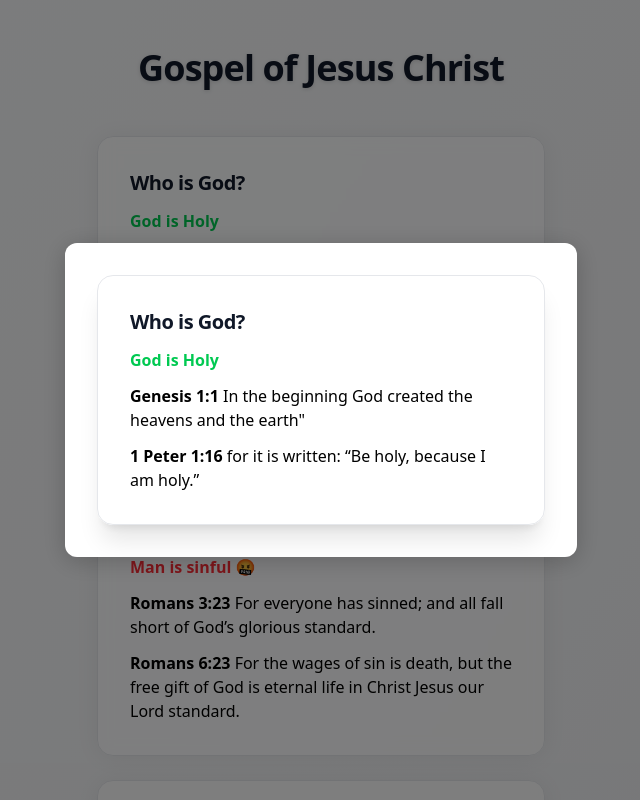
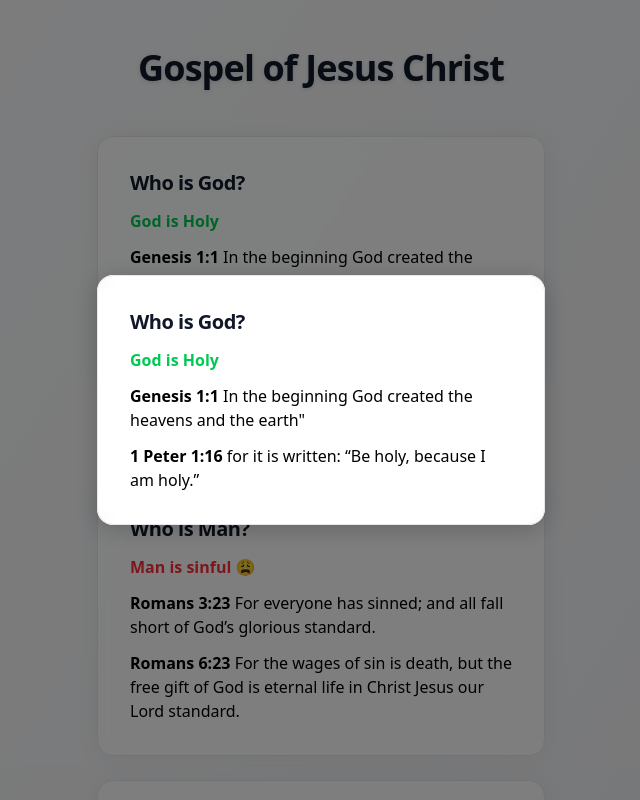
Before and after one commit to JosephCanete/gospel-tract, a React (Vite) app: page / in a window 1280 px wide. Both pictures are taken after a click on the button 640 px from the left and 261 px from the top of the page. Shown: the top 800 px of the page, without its empty margins (319-959 px from the left). Built offline with nearby package versions, Linux system fonts and the light colour scheme.

Commit message:
chore: update some cosmetics

```diff
--- a/src/App.tsx
+++ b/src/App.tsx
@@ -1,12 +1,24 @@
-import { useState } from "react";
+import { useState, useEffect } from "react";
 import "./App.css";
 import Dialog from "./Dialog";
 
 function App() {
   const [dialog, setDialog] = useState(false);
   const [dialogContent, setDialogContent] = useState<React.ReactNode>(null);
+
+  useEffect(() => {
+    if (dialog) {
+      document.body.style.overflow = "hidden";
+    } else {
+      document.body.style.overflow = "";
+    }
+    return () => {
+      document.body.style.overflow = "";
+    };
+  }, [dialog]);
+
   const { card, title } = {
-    card: "bg-white/80 shadow-xl rounded-2xl p-8 max-w-md mx-auto gap-3 flex flex-col w-full text-left hover:shadow-2xl transition-all duration-300 cursor-pointer border border-gray-200 backdrop-blur-sm",
+    card: "bg-white/80  shadow-xl rounded-2xl p-8 max-w-md mx-auto gap-3 flex flex-col w-full text-left hover:shadow-2xl transition-all duration-300 cursor-pointer border border-gray-200 backdrop-blur-sm",
     title: "text-xl font-semibold tracking-tight text-gray-900 ",
   };
 
@@ -48,7 +60,7 @@ function App() {
       content: (
         <>
           <h3 className={title}>Who is Man?</h3>
-          <span className="text-red-500 font-bold">Man is sinful 🤬</span>
+          <span className="text-red-500 font-bold">Man is sinful 😩</span>
           <p>
             <span className="font-bold">Romans 3:23 </span>
             For everyone has sinned; and all fall short of God’s glorious
@@ -110,7 +122,7 @@ function App() {
         <>
           <h3 className={title}>What must man do?</h3>
           <span className="italic">
-            Put our Faith in Jesus Christ. Grace alone Christ Alone
+            "Put our Faith in Jesus Christ. Grace alone Christ Alone"
           </span>
           <p>
             <span className="font-bold">1 Peter 3:18 </span>
@@ -146,7 +158,7 @@ function App() {
   };
 
   return (
-    <div className="min-h-screen py-12 flex flex-col gap-8 items-center justify-center bg-gradient-to-br from-gray-50 via-gray-100 to-gray-200">
+    <div className="min-h-screen px-4  py-12 flex flex-col gap-8 items-center justify-center bg-gradient-to-br from-gray-50 via-gray-100 to-gray-200">
       <h1 className="text-gray-900 text-4xl font-extrabold tracking-tight mb-4 drop-shadow-sm">
         Gospel of Jesus Christ
       </h1>
--- a/src/Dialog.tsx
+++ b/src/Dialog.tsx
@@ -25,11 +25,10 @@ const Dialog: React.FC<DialogProps> = ({ open, onClose, children }) => {
       onClick={onClose}
     >
       <div
+        className="rounded-2xl"
         style={{
           background: "#fff",
-          borderRadius: 12,
           boxShadow: "0 4px 24px rgba(0,0,0,0.2)",
-          padding: 32,
           minWidth: 320,
           maxWidth: "90vw",
           maxHeight: "90vh",
```
